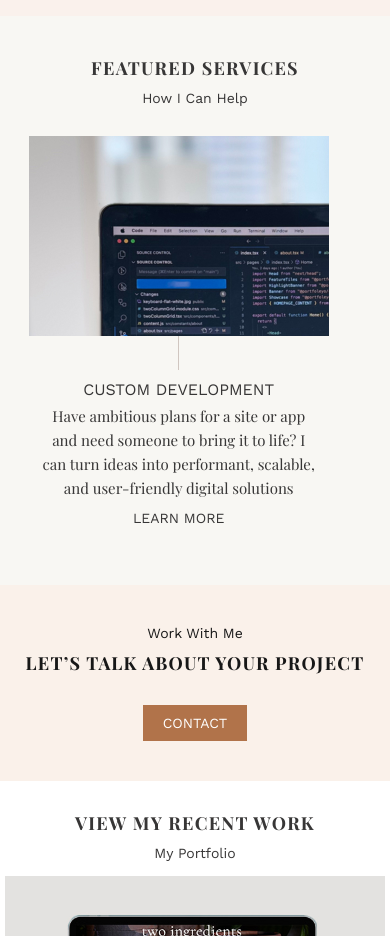
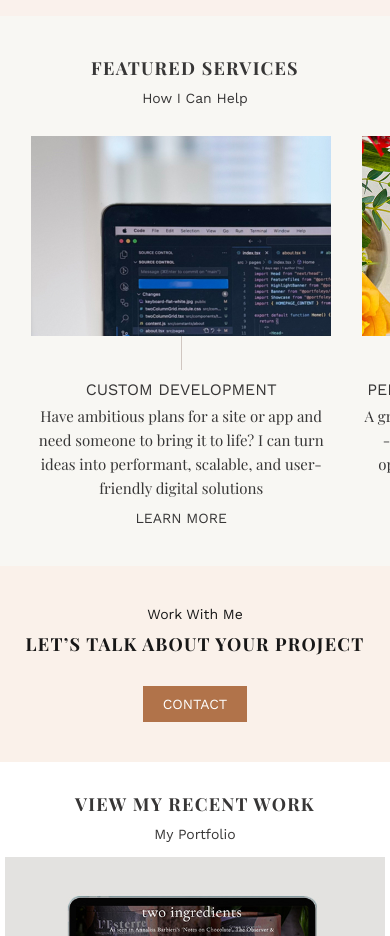
Before and after one commit to lindsayfoley/portfoleyo, a Next.js app: page / in a window 390 px wide. Shown: the part 1000-1936 px from the top of the page. Built offline with nearby package versions, Linux system fonts and the light colour scheme; a web font is replaced by a local one.

Commit message:
tweaking styles to have better spacing on mobile

```diff
--- a/src/components/featureTiles/featureTiles.module.css
+++ b/src/components/featureTiles/featureTiles.module.css
@@ -7,7 +7,7 @@
     .serviceWrapper {
       overflow-x: scroll;
       scroll-snap-type: x mandatory;
-      margin: 30px 8% 0 auto;
+      margin: 30px auto 0 auto;
       display: flex;
       -ms-overflow-style: none;
       scrollbar-width: none;
@@ -19,9 +19,12 @@
 
     .service {
       scroll-snap-align: center;
-      margin: 0;
-      padding: 0 8%;
+      margin-right: 8%;
       width: 85vw;
+    }
+
+    .service:first-of-type {
+      margin-left: 8%;
     }
 
     .image {
@@ -30,7 +33,6 @@
 
     .copy {
       min-width: 300px;
-      padding: 0 10px;
     }
 
     .title {
@@ -82,12 +84,16 @@
       }
 
       .service {
-        padding: 0;
+        margin: 0;
+      }
+
+      .service:first-of-type {
+        margin-left: 0;
       }
   }
 }
 
-@media (min-width: 1100px) {
+@media (min-width: 1110px) {
   .container {
     .service {
       min-width: 33%;
--- a/src/pages/about.tsx
+++ b/src/pages/about.tsx
@@ -10,7 +10,6 @@ export default function About() {
         <title>{ABOUT_CONTENT.meta.title}</title>
         <meta name="description" content={ABOUT_CONTENT.meta.description} />
         <meta name="viewport" content="width=device-width, initial-scale=1" />
-        <link rel="icon" href="/favicon.ico" />
       </Head>
       <main>
         <div className={styles.intro}>
--- a/src/pages/index.tsx
+++ b/src/pages/index.tsx
@@ -12,7 +12,6 @@ export default function Home() {
         <title>{HOMEPAGE_CONTENT.meta.title}</title>
         <meta name="description" content={HOMEPAGE_CONTENT.meta.description} />
         <meta name="viewport" content="width=device-width, initial-scale=1" />
-        <link rel="icon" href="/favicon.ico" />
       </Head>
       <main>
         <HighlightBanner
```
